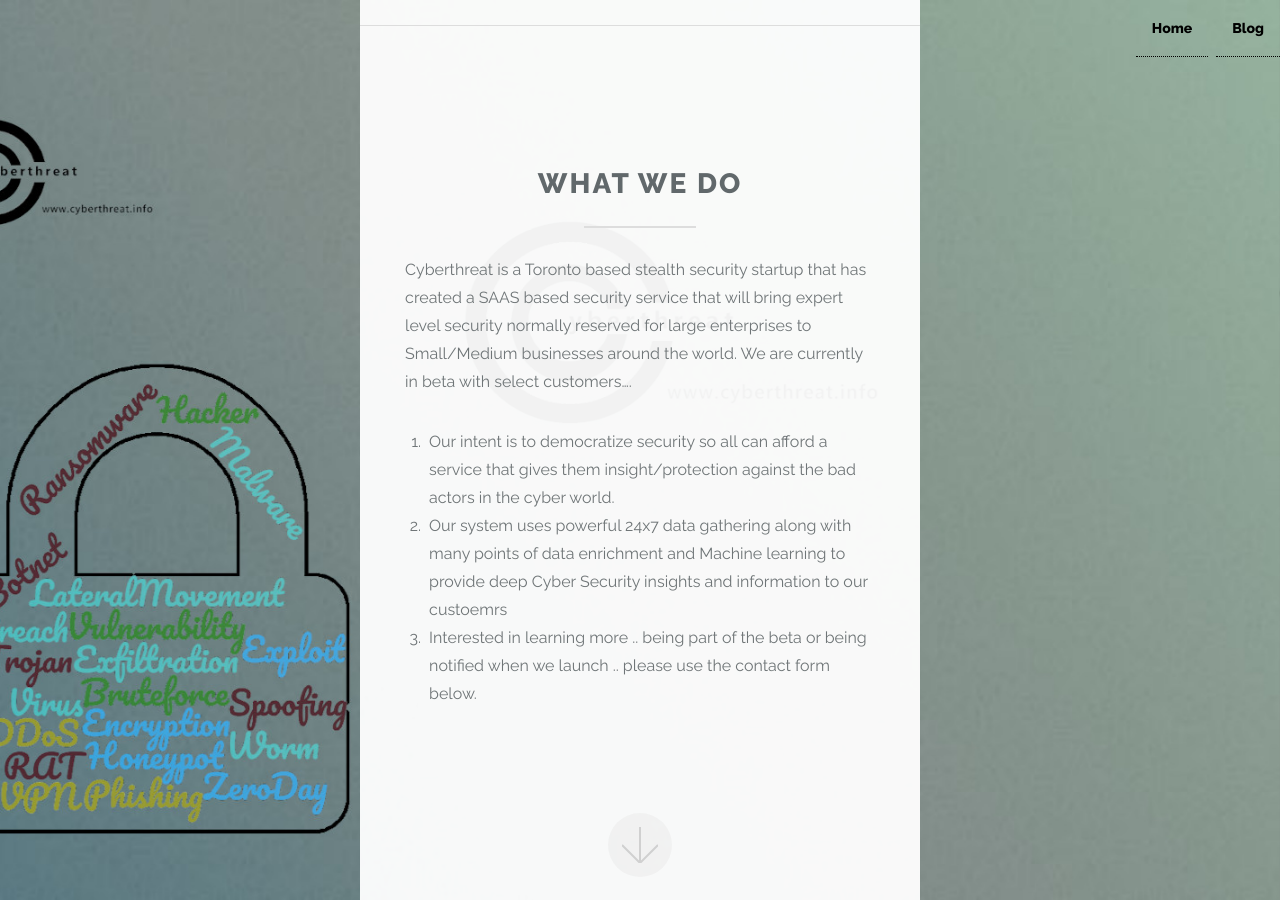
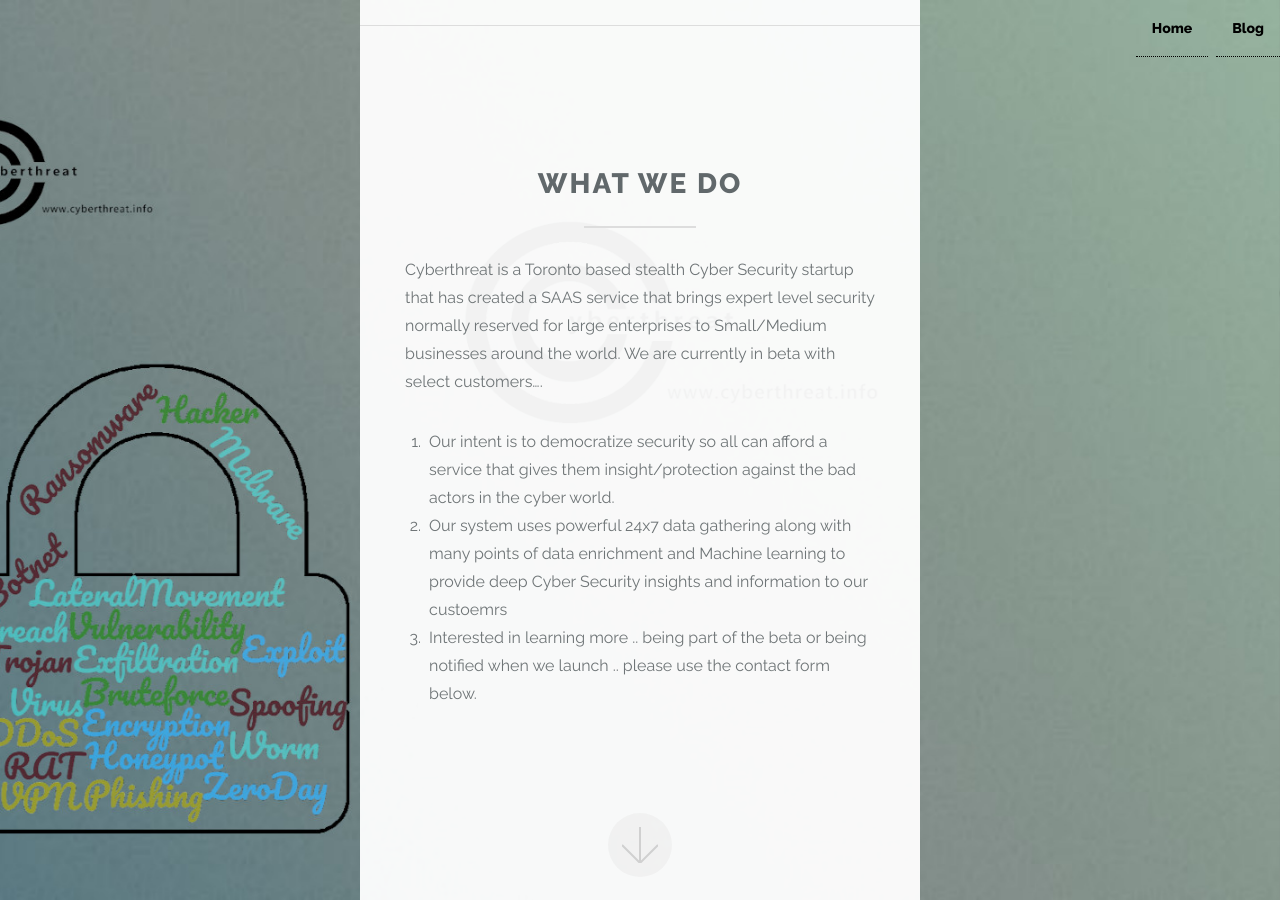
Before and after one commit to cyberthreatinfo/cyberthreatinfo.github.io, a Jekyll site: the page index1.html, which Jekyll copies as it is, in a window 1280 px wide and 900 px high, scrolled down 875 px. Built offline with Jekyll 4.4.1, drawn with Linux system fonts in a browser that asks for light colours.

Commit message:
Update index1.html

```diff
--- a/index1.html
+++ b/index1.html
@@ -79,7 +79,7 @@
 						<header class="major">
 							<h2>WHAT WE DO</h2>
 						</header>
-						<p>Cyberthreat is a Toronto based stealth security startup that has created a SAAS based security service that will bring expert level security normally reserved for large enterprises to Small/Medium businesses around the world. We are currently in beta with select customers….
+						<p>Cyberthreat is a Toronto based stealth Cyber Security startup that has created a SAAS service that brings expert level security normally reserved for large enterprises to Small/Medium businesses around the world. We are currently in beta with select customers….
 </p>
 					<ol>
   <li>Our intent is to democratize security so all can afford a service that gives them insight/protection against the bad actors in the cyber world.</li>
```
